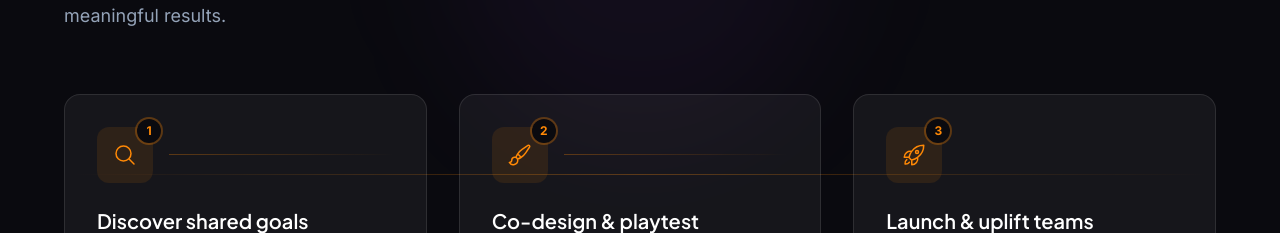
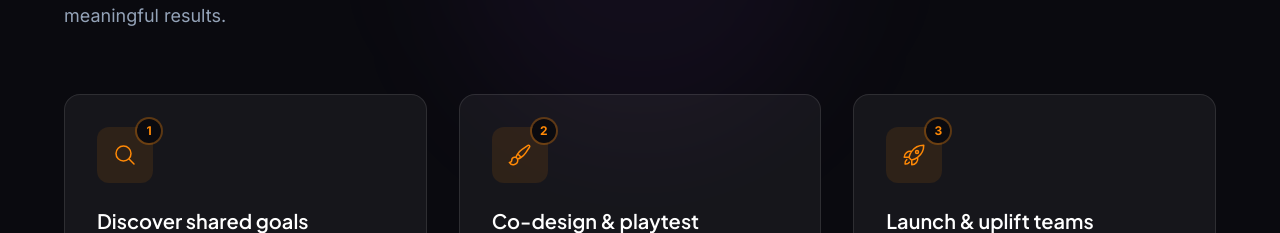
Before and after one commit to rifhrzi/portofolio, a React (Vite) app: page / in a window 1280 px wide. Shown: the part 3964-4197 px from the top of the page. Built offline with nearby package versions, Linux system fonts and the light colour scheme.

Commit message:
update experience

```diff
--- a/src/components/ProcessSection.tsx
+++ b/src/components/ProcessSection.tsx
@@ -44,9 +44,6 @@ const ProcessSection = () => {
 
         {/* Process Steps */}
         <div className="relative">
-          {/* Connection Line - Desktop */}
-          <div className="absolute left-0 right-0 top-20 hidden h-px bg-gradient-to-r from-transparent via-accent/30 to-transparent lg:block" />
-
           <div className="grid gap-8 lg:grid-cols-3">
             {process.map((step, index) => (
               <motion.div
@@ -70,12 +67,6 @@ const ProcessSection = () => {
                         {index + 1}
                       </span>
                     </div>
-                    {/* Arrow - Desktop */}
-                    {index < process.length - 1 && (
-                      <div className="hidden flex-1 lg:block">
-                        <div className="h-px w-full bg-gradient-to-r from-accent/30 to-transparent" />
-                      </div>
-                    )}
                   </div>
 
                   {/* Content */}
```
